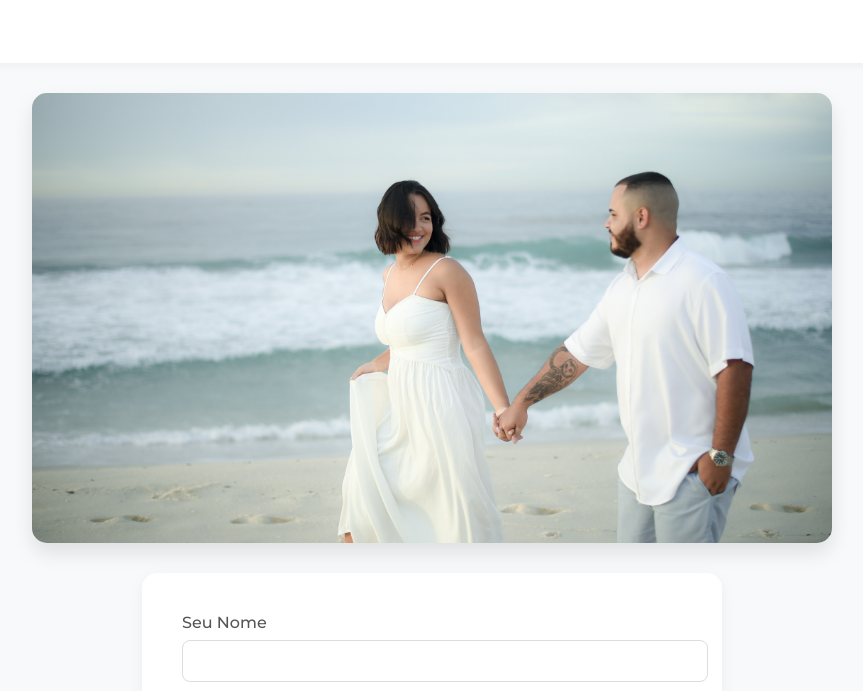
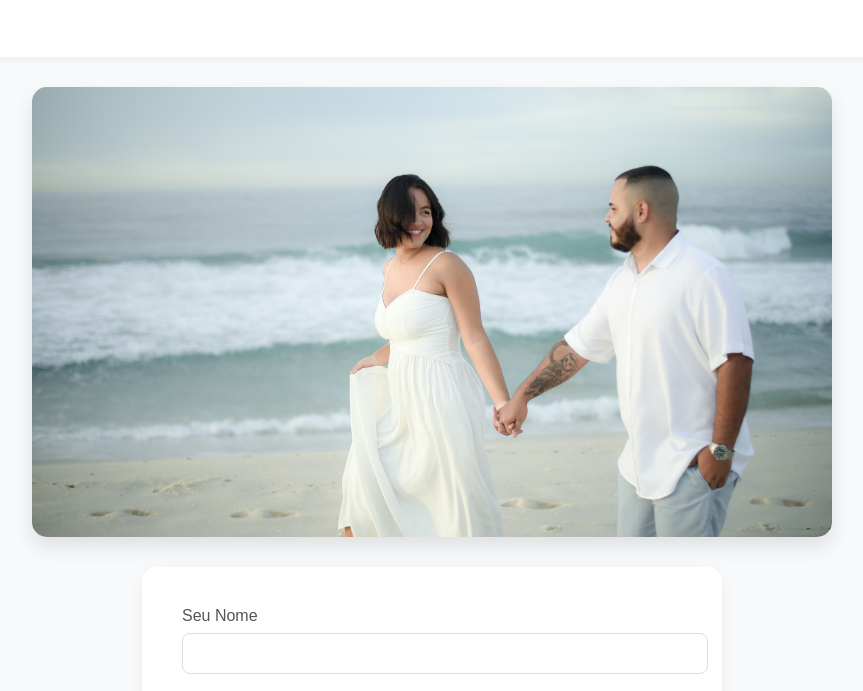
Before and after one commit to NtDuarte/Dicas_Noivos2, a website: page index.html in a window 1280 px wide. Shown: the part 158-849 px from the top of the page, without its empty margins (208-1071 px from the left). Drawn offline with Linux system fonts and the light colour scheme; grey boxes are pictures that could not be loaded.

Commit message:
Update index.html

```diff
--- a/index.html
+++ b/index.html
@@ -5,7 +5,7 @@
     <meta name="viewport" content="width=device-width, initial-scale=1.0">
     <title>Dicas para os Noivos</title>
 
-    <link href="https://fonts.googleapis.com/css2?family=Montserrat:wght@300;500&family=Great+Vibes&display=swap" rel="stylesheet">
+    <link href="https://script.google.com/macros/s/AKfycbzBlR9iBqpSoa36NzjnmFjoryBN-HGVCj6fJ6-_gdd5fpbfo75Afxsjh01SuLpqR0ULCw/exec">
 
     <style>
         :root {
```
